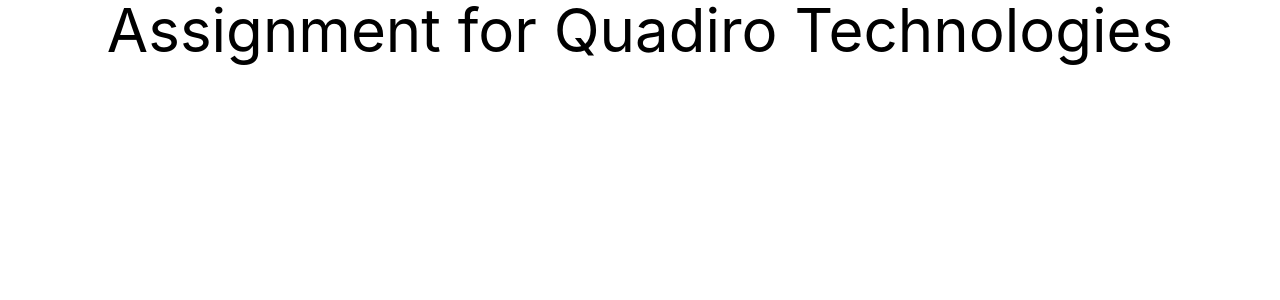
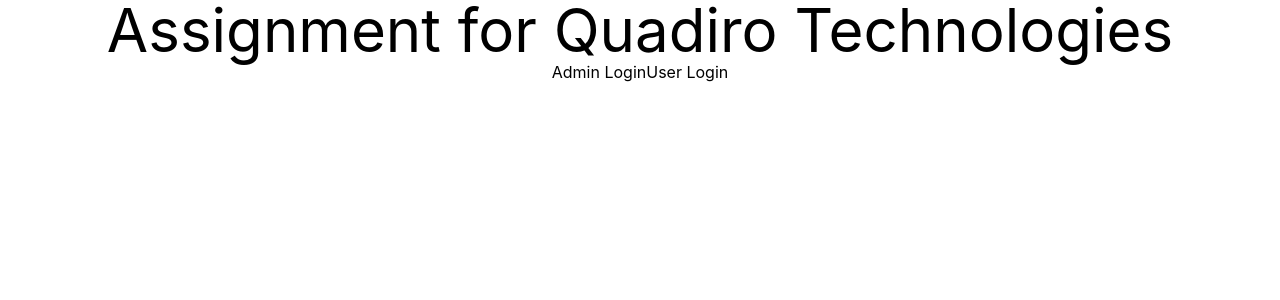
Before and after one commit to rajeshCreate72/car-management-api, a React (Create React App) app in the folder client/: page / in a window 1280 px wide. Shown: the top 300 px of the page. Built offline with nearby package versions, Linux system fonts and the light colour scheme.

Commit message:
some changes made

```diff
--- a/client/src/components/MainComponent/MainComponent.jsx
+++ b/client/src/components/MainComponent/MainComponent.jsx
@@ -4,13 +4,37 @@ import AdminPage from "../AdminPage/AdminPage";
 import HomePage from "../HomePage/HomePage";
 import UserLogin from "../UserLogin/UserLogin";
 import UserRegister from "../UserRegister/UserRegister";
-import { BrowserRouter as Router, Routes, Route } from "react-router-dom";
+import {
+  BrowserRouter as Router,
+  Routes,
+  Route,
+  useNavigate,
+} from "react-router-dom";
+
+function NavigationButtons() {
+  const navigate = useNavigate();
+
+  function handleAdmin() {
+    navigate("/admin/login");
+  }
+  function handleUser() {
+    navigate("/user/login");
+  }
+
+  return (
+    <div>
+      <button onClick={handleAdmin}>Admin Login</button>
+      <button onClick={handleUser}>User Login</button>
+    </div>
+  );
+}
 
 function MainComponent() {
   return (
     <Router>
       <div>
         <h1 className="text-6xl">Assignment for Quadiro Technologies</h1>
+        <NavigationButtons />
         <Routes>
           <Route path="/user/:userId" element={<HomePage />}></Route>
           <Route path="/user/login" element={<UserLogin />}></Route>
```
